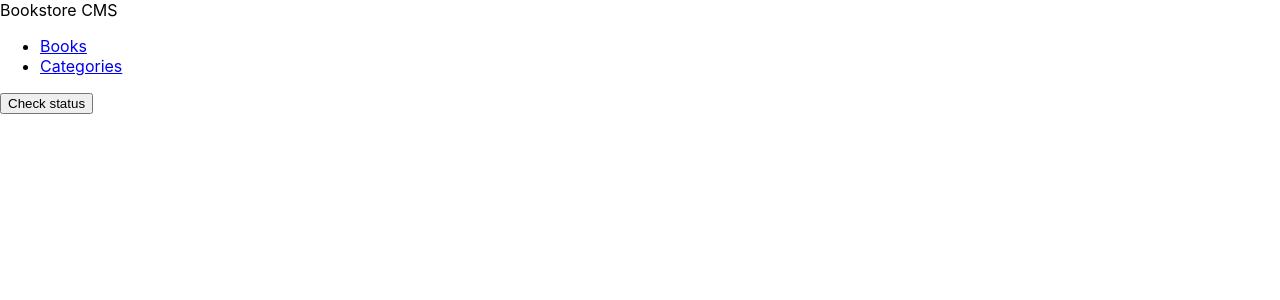
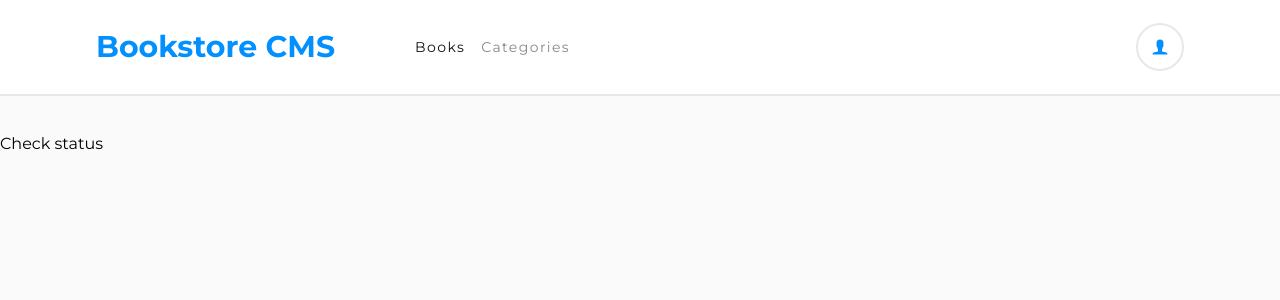
Before and after one commit to mwismann/react-bookstore, a React (Create React App) app: page /categories in a window 1280 px wide. Shown: the top 300 px of the page. Built offline with nearby package versions, Linux system fonts and the light colour scheme; the HTML template or start-up script is replaced by a standard one.

Commit message:
Style Header and Navbar components

```diff
--- a/src/components/Header.js
+++ b/src/components/Header.js
@@ -1,11 +1,15 @@
 import { Outlet } from 'react-router-dom';
+import { IoIosPerson } from 'react-icons/io';
 import Navbar from './Navbar';
 
 const Header = () => (
   <>
-    <header>
-      <span>Bookstore CMS</span>
+    <header className="w-full h-24 mb-9 py-6 px-24 flex items-center space-x-20 bg-white border-b-2 border-[#e8e8e8]">
+      <span className="text-3xl font-bold text-[#0290ff]">Bookstore CMS</span>
       <Navbar />
+      <div className="p-3 border-2 border-[#e8e8e8] rounded-full">
+        <IoIosPerson className="w-5 h-5 text-[#0290ff]" />
+      </div>
     </header>
     <Outlet />
   </>
--- a/src/components/Navbar.js
+++ b/src/components/Navbar.js
@@ -6,10 +6,10 @@ const links = [
 ];
 
 const Navbar = () => (
-  <nav>
-    <ul>
+  <nav className="flex items-center grow">
+    <ul className="flex items-center justify-start gap-4">
       {links.map((link) => (
-        <li key={link.text}>
+        <li key={link.text} className={`${(link.text === 'Books') ? 'text-[#121212]' : 'text-[#121212]/50'} text-sm tracking-widest`}>
           <NavLink to={link.path}>{link.text}</NavLink>
         </li>
       ))}
--- a/src/index.css
+++ b/src/index.css
@@ -1,27 +1,16 @@
-body {
+@import url('https://fonts.googleapis.com/css2?family=Montserrat:ital,wght@0,100;0,200;0,300;0,400;0,500;0,600;0,700;0,800;0,900;1,100;1,200;1,300;1,400;1,500;1,600;1,700;1,800;1,900&display=swap');
+@import url('https://fonts.googleapis.com/css2?family=Roboto+Slab:wght@100;200;300;400;500;600;700;800;900&display=swap');
+@tailwind base;
+@tailwind components;
+@tailwind utilities;
+
+* {
   margin: 0;
-  font-family:
-    -apple-system,
-    BlinkMacSystemFont,
-    'Segoe UI',
-    'Roboto',
-    'Oxygen',
-    'Ubuntu',
-    'Cantarell',
-    'Fira Sans',
-    'Droid Sans',
-    'Helvetica Neue',
-    sans-serif;
-  -webkit-font-smoothing: antialiased;
-  -moz-osx-font-smoothing: grayscale;
+  padding: 0;
+  box-sizing: border-box;
 }
 
-code {
-  font-family:
-    source-code-pro,
-    Menlo,
-    Monaco,
-    Consolas,
-    'Courier New',
-    monospace;
+body {
+  font-family: 'Montserrat', sans-serif;
+  background-color: #fafafa;
 }
```
